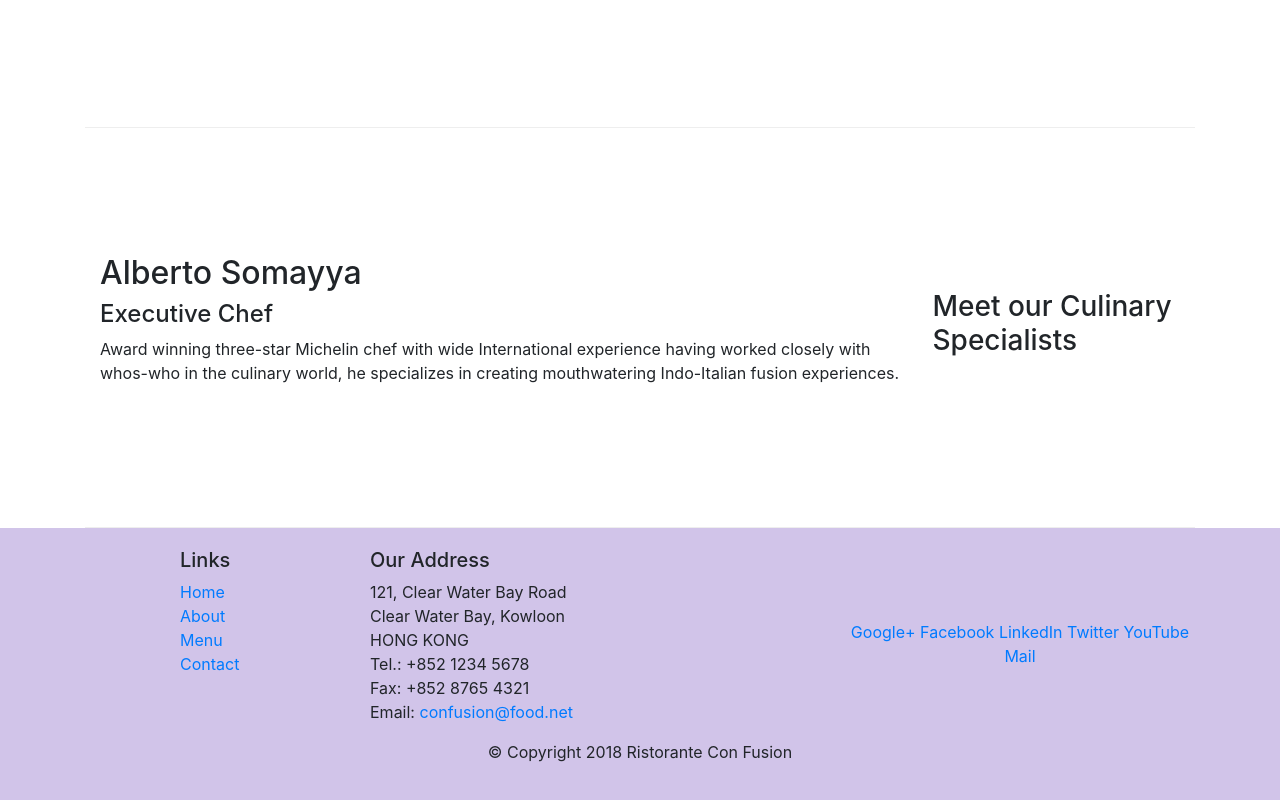
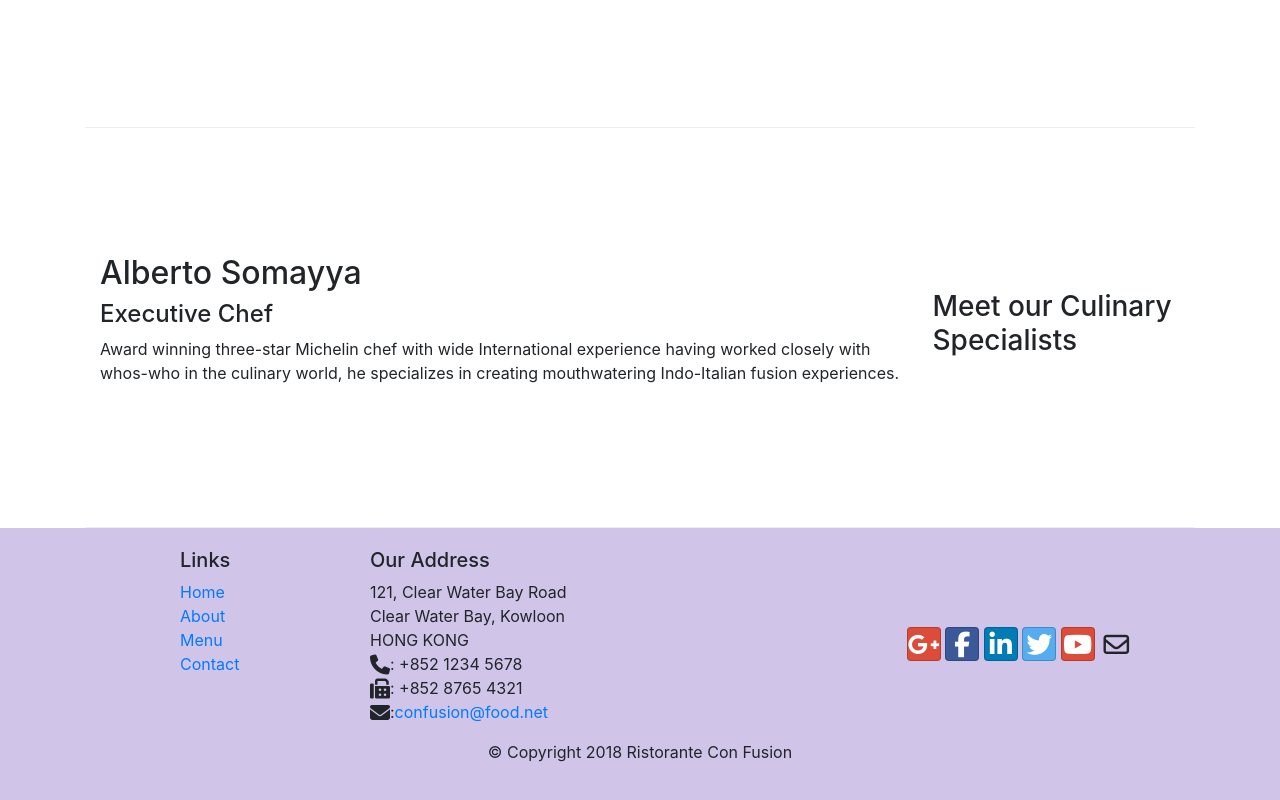
Before and after one commit to vedant-milind/Front-End-Web-UI-Frameworks-and-Tools-Bootstrap-4, a website: page index.html in a window 1280 px wide. Shown: the part 1006-1806 px from the top of the page. Drawn offline with nearby package versions, Linux system fonts and the light colour scheme; files that its build step writes are made by us from their sources.

Commit message:
Add files via upload
With Icon fonts

```diff
--- a/index.html
+++ b/index.html
@@ -9,6 +9,8 @@
 
     <!-- Bootstrap CSS -->
     <link rel="stylesheet" href="node_modules/bootstrap/dist/css/bootstrap.min.css">
+    <link rel="stylesheet" href="node_modules/font-awesome/css/font-awesome.min.css">
+    <link rel="stylesheet" href="node_modules/bootstrap-social/bootstrap-social.css">
     <link rel="stylesheet" href="css/style.css">
     <title>Ristorante Con Fusion</title>
 </head>
@@ -23,10 +25,10 @@
             <a class="navbar-brand mr-auto" href="#">Ristorante Con Fusion</a>
             <div class="collapse navbar-collapse" id="Navbar">
                 <ul class="navbar-nav mr-auto">
-                    <li class="nav-item active"><a class="nav-link" href="#">Home</a></li>
-                    <li class="nav-item"><a class="nav-link" href="./aboutus.html">About</a></li>
-                    <li class="nav-item"><a class="nav-link" href="#">Menu</a></li>
-                    <li class="nav-item"><a class="nav-link" href="#">Contact</a></li>
+                    <li class="nav-item active"><a class="nav-link" href="#"><span class="fa fa-home fa-lg"></span>Home</a></li>
+                    <li class="nav-item"><a class="nav-link" href="./aboutus.html"><span class="fa fa-info fa-lg"></span>About</a></li>
+                    <li class="nav-item"><a class="nav-link" href="#"><span class="fa fa-list fa-lg"></span>Menu</a></li>
+                    <li class="nav-item"><a class="nav-link" href="#"><span class="fa fa-address-card fa-lg"></span>Contact</a></li>
                 </ul>
             </div>
         </div>
@@ -97,19 +99,20 @@
 		              121, Clear Water Bay Road<br>
 		              Clear Water Bay, Kowloon<br>
 		              HONG KONG<br>
-		              Tel.: +852 1234 5678<br>
-		              Fax: +852 8765 4321<br>
-		              Email: <a href="mailto:confusion@food.net">confusion@food.net</a>
+                      <i class="fa fa-phone fa-lg"></i>: +852 1234 5678<br>
+                      <i class="fa fa-fax fa-lg"></i>: +852 8765 4321<br>
+                      <i class="fa fa-envelope fa-lg"></i>:<a href="mailto:confusion@food.net">confusion@food.net</a>
 		           </address>
+
                 </div>
                 <div class="col-12 col-sm-4 align-self-center">
                     <div class="text-center ">
-                        <a href="http://google.com/+">Google+</a>
-                        <a href="http://www.facebook.com/profile.php?id=">Facebook</a>
-                        <a href="http://www.linkedin.com/in/">LinkedIn</a>
-                        <a href="http://twitter.com/">Twitter</a>
-                        <a href="http://youtube.com/">YouTube</a>
-                        <a href="mailto:">Mail</a>
+                        <a class="btn btn-social-icon btn-google" href="http://google.com/+"><i class="fa fa-google-plus"></i></a>
+                        <a class="btn btn-social-icon btn-facebook" href="http://www.facebook.com/profile.php?id="><i class="fa fa-facebook"></i></a>
+                        <a class="btn btn-social-icon btn-linkedin" href="http://www.linkedin.com/in/"><i class="fa fa-linkedin"></i></a>
+                        <a class="btn btn-social-icon btn-twitter" href="http://twitter.com/"><i class="fa fa-twitter"></i></a>
+                        <a class="btn btn-social-icon btn-google" href="http://youtube.com/"><i class="fa fa-youtube"></i></a>
+                        <a class="btn btn-social-icon" href="mailto:"><i class="fa fa-envelope-o"></i></a>
                     </div>
                 </div>
            </div>
```
Also changed, not shown: aboutus.html (+15 -14 lines).
